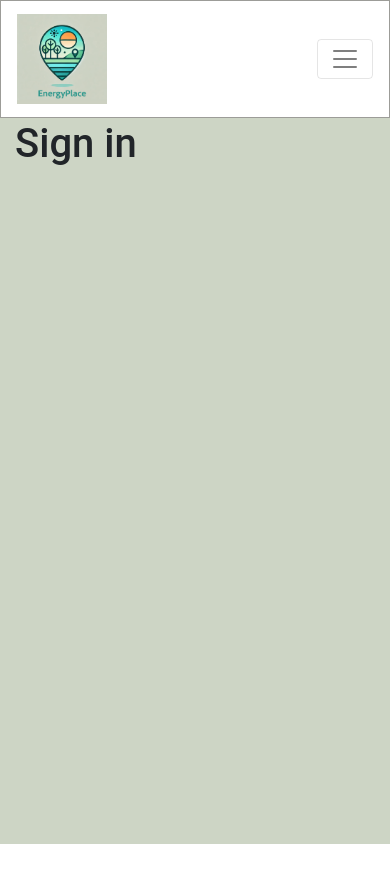
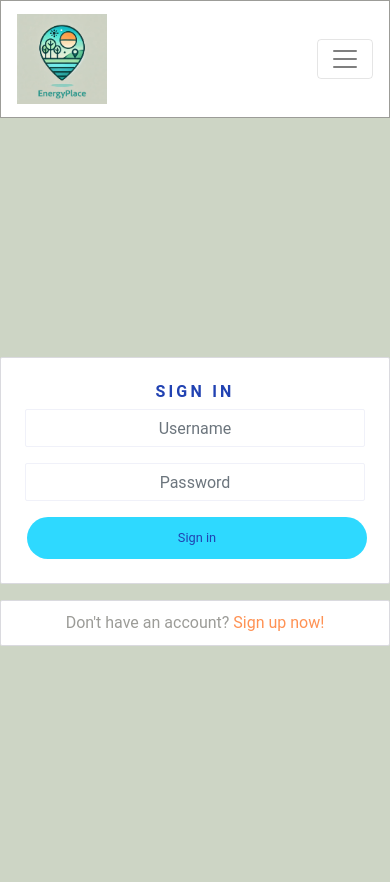
Before and after one commit to Malinchristina/energyplace-frontend, a React (Create React App) app: page /signin in a window 390 px wide. Before the commit the page ends 844 px from the top, so only its background shows below. Built offline with nearby package versions, Linux system fonts and the light colour scheme.

Commit message:
feat(signup): create SignUpForm with event handling and error management

```diff
--- a/src/App.js
+++ b/src/App.js
@@ -4,6 +4,7 @@
 import { Route, Switch } from "react-router-dom";
 import "./api/axiosDefaults";
 import SignUpForm from "./pages/auth/SignUpForm";
+import SignInForm from "./pages/auth/SignInForm";
 
 function App() {
   return (
@@ -12,7 +13,7 @@
       <Container className={styles.Main}>
         <Switch>
           <Route exact path="/" render={() => <h1>Home page</h1>} />
-          <Route exact path="/signin" render={() => <h1>Sign in</h1>} />
+          <Route exact path="/signin" render={() => <SignInForm />} />
           <Route exact path="/signup" render={() => <SignUpForm />} />
           <Route render={() => <p>Page not found!</p>} />
         </Switch>
--- a/src/pages/auth/SignUpForm.js
+++ b/src/pages/auth/SignInForm.js
@@ -1,104 +1,81 @@
 import React, { useState } from "react";
+import axios from "axios";
+
+import Form from "react-bootstrap/Form";
+import Alert from "react-bootstrap/Alert";
+import Button from "react-bootstrap/Button";
+import Col from "react-bootstrap/Col";
+import Row from "react-bootstrap/Row";
+import Image from "react-bootstrap/Image";
+import Container from "react-bootstrap/Container";
+
 import { Link, useHistory } from "react-router-dom";
 
 import styles from "../../styles/SignInUpForm.module.css";
 import btnStyles from "../../styles/Button.module.css";
 import appStyles from "../../App.module.css";
-import signup from "../../assets/signup.webp";
 
-import {
-  Form,
-  Button,
-  Image,
-  Col,
-  Row,
-  Container,
-  Alert,
-} from "react-bootstrap";
-import axios from "axios";
-
-const SignUpForm = () => {
-  const [signUpData, setSignUpData] = useState({
+function SignInForm() {
+  const [signInData, setSignInData] = useState({
     username: "",
-    password1: "",
-    password2: "",
+    password: "",
   });
-  const { username, password1, password2 } = signUpData;
+  const { username, password } = signInData;
 
   const [errors, setErrors] = useState({});
 
   const history = useHistory();
 
-  const handleChange = (event) => {
-    setSignUpData({
-      ...signUpData,
-      [event.target.name]: event.target.value,
-    });
-  };
-
   const handleSubmit = async (event) => {
     event.preventDefault();
     try {
-      await axios.post("/dj-rest-auth/registration/", signUpData);
-      history.push("/signin");
+      await axios.post("/dj-rest-auth/login/", signInData);
+      history.push("/");
     } catch (err) {
       setErrors(err.response?.data);
     }
   };
-
+  const handleChange = (event) => {
+    setSignInData({
+      ...signInData,
+      [event.target.name]: event.target.value,
+    });
+  };
   return (
     <Row className={styles.Row}>
-      <Col className="my-auto py-2 p-md-2" md={6}>
+      <Col className="my-auto p-0 p-md-2" md={6}>
         <Container className={`${appStyles.Content} p-4 `}>
-          <h1 className={styles.Header}>sign up</h1>
-
+          <h1 className={styles.Header}>Sign in</h1>
           <Form onSubmit={handleSubmit}>
             <Form.Group controlId="username">
-              <Form.Label className="d-none">username</Form.Label>
+              <Form.Label className="d-none">Username</Form.Label>
               <Form.Control
-                className={styles.Input}
                 type="text"
                 placeholder="Username"
                 name="username"
+                className={styles.Input}
                 value={username}
                 onChange={handleChange}
               />
             </Form.Group>
             {errors.username?.map((message, idx) => (
-              <Alert variant="warning" key={idx}>
-                {message}
-              </Alert>
-            ))}
-
-            <Form.Group controlId="password1">
-              <Form.Label className="d-none">Password</Form.Label>
-              <Form.Control
-                className={styles.Input}
-                type="password"
-                placeholder="Password"
-                name="password1"
-                value={password1}
-                onChange={handleChange}
-              />
-            </Form.Group>
-            {errors.password1?.map((message, idx) => (
               <Alert key={idx} variant="warning">
                 {message}
               </Alert>
             ))}
 
-            <Form.Group controlId="password2">
-              <Form.Label className="d-none">Confirm password</Form.Label>
+            <Form.Group controlId="password">
+              <Form.Label className="d-none">Password</Form.Label>
               <Form.Control
+                type="password"
+                placeholder="Password"
+                name="password"
                 className={styles.Input}
-                type="password"
-                placeholder="Confirm password"
-                name="password2"
-                value={password2}
+                value={password}
                 onChange={handleChange}
               />
             </Form.Group>
-            {errors.password2?.map((message, idx) => (
+            {errors.password?.map((message, idx) => (
               <Alert key={idx} variant="warning">
                 {message}
               </Alert>
@@ -108,7 +85,7 @@
               className={`${btnStyles.Button} ${btnStyles.Wide} ${btnStyles.Bright}`}
               type="submit"
             >
-              Sign up
+              Sign in
             </Button>
             {errors.non_field_errors?.map((message, idx) => (
               <Alert key={idx} variant="warning" className="mt-3">
@@ -116,25 +93,25 @@
               </Alert>
             ))}
           </Form>
+
         </Container>
-
         <Container className={`mt-3 ${appStyles.Content}`}>
-          <Link className={styles.Link} to="/signin">
-            Already have an account? <span>Sign in</span>
+          <Link className={styles.Link} to="/signup">
+            Don't have an account? <span>Sign up now!</span>
           </Link>
         </Container>
       </Col>
       <Col
         md={6}
-        className={`my-auto d-none d-md-block p-2 ${styles.SignUpCol}`}
+        className={`my-auto d-none d-md-block p-2 ${styles.SignInCol}`}
       >
         <Image
           className={`${appStyles.FillerImage}`}
-          src={signup}
+          src={"https://codeinstitute.s3.amazonaws.com/AdvancedReact/hero.jpg"}
         />
       </Col>
     </Row>
   );
-};
+}
 
-export default SignUpForm;
+export default SignInForm;
```
